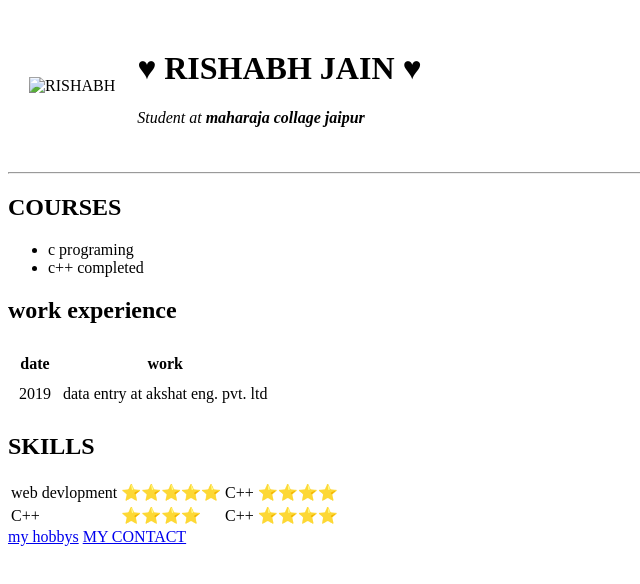
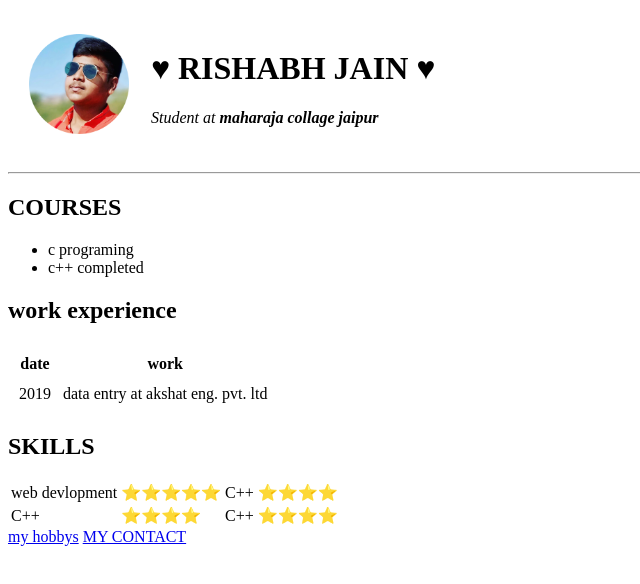
Before and after one commit to singhalrishabh/cv, a plain HTML site: page index.html in a window 1280 px wide. Shown: the whole page, without its empty margins (0-640 px from the left). Drawn offline with Linux system fonts and the light colour scheme.

Commit message:
Update index.html

```diff
--- a/index.html
+++ b/index.html
@@ -6,7 +6,7 @@
   </head>
   <body>
     <table cellspacing="20">
-      <td><img width=100 length=20 src="phtos/circle-cropped.png"alt="RISHABH"></td>
+      <td><img width=100 length=20 src="image/circle-cropped.png"alt="RISHABH"></td>
       <td>  <h1>&#9829;  RISHABH JAIN   &#9829;</h1>
         <p><em>Student at <strong>maharaja collage jaipur</strong></em></p>
         </td>
```
